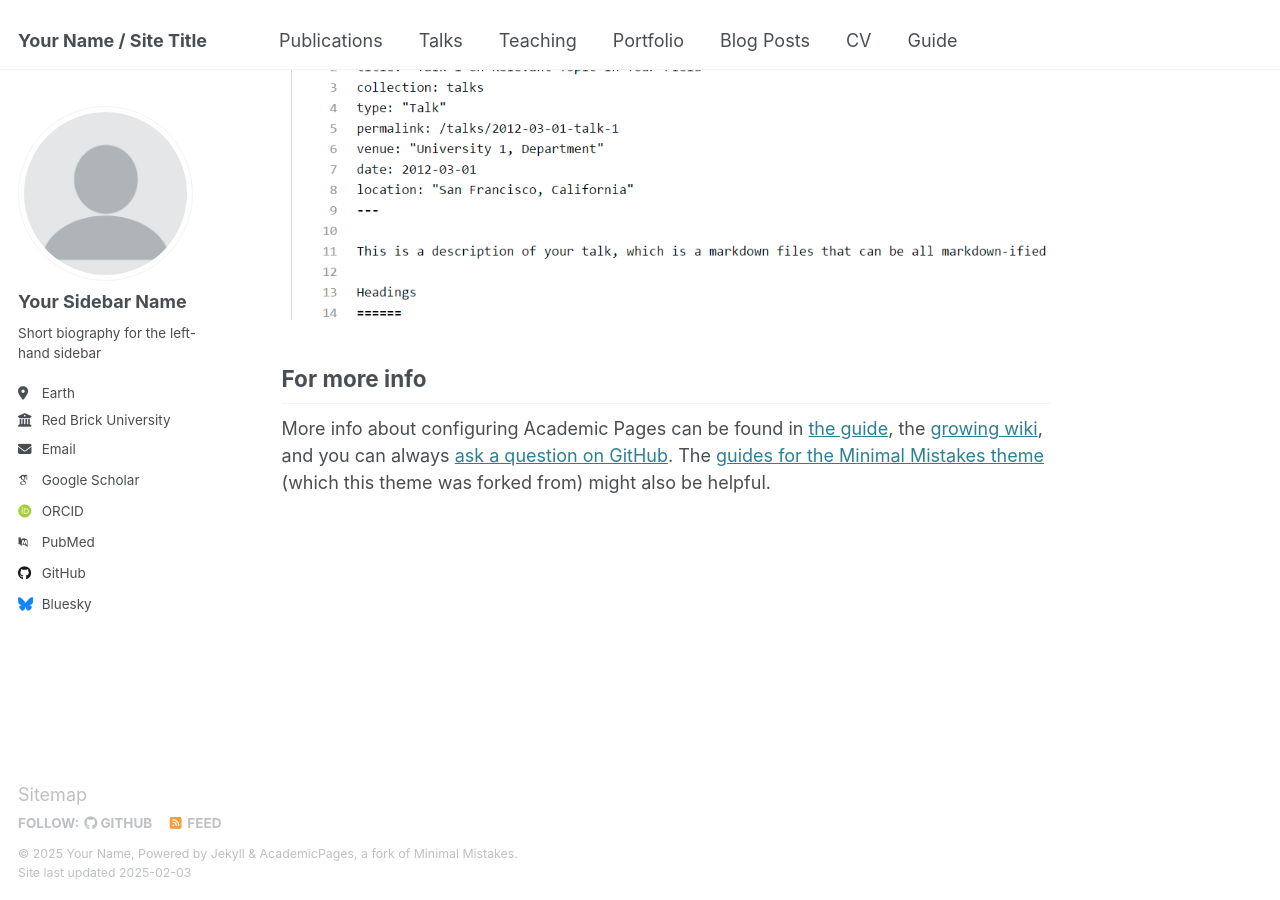
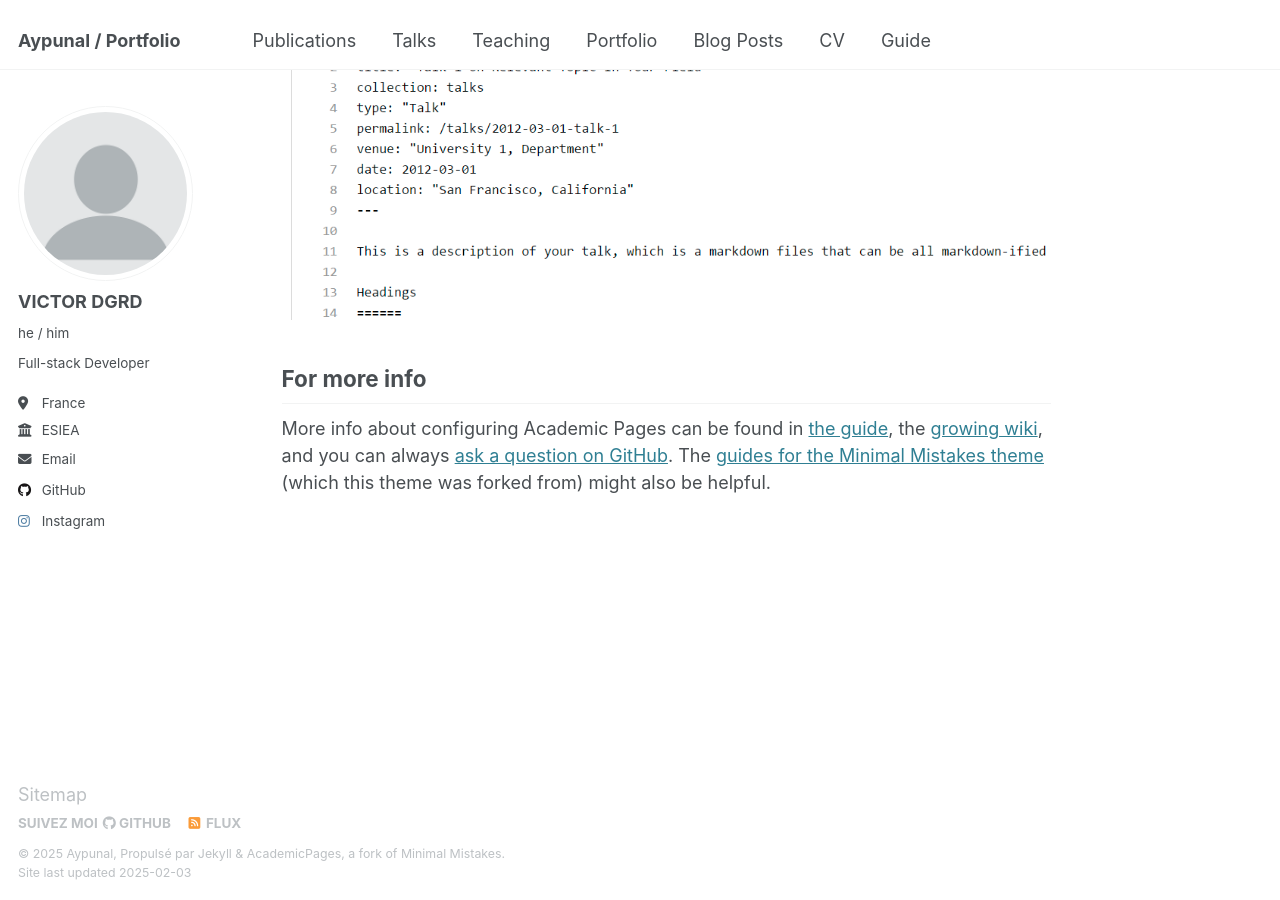
Before and after one commit to Aypunal/aypunal.github.io, a Jekyll site: the page built from _pages/about.md, in a window 1280 px wide and 900 px high, scrolled down 2642 px. Built offline with Jekyll 4.4.1, drawn with Linux system fonts in a browser that asks for light colours; some web fonts are replaced.

Commit message:
first changes

```diff
--- a/_config.yml
+++ b/_config.yml
@@ -7,15 +7,15 @@
 # server process.
 
 # Basic Site Settings
-locale                   : "en-US"
+locale                   : "fr-FR"
 site_theme               : "default"
-title                    : "Your Name / Site Title"
+title                    : "Aypunal / Portfolio"
 title_separator          : "-"
-name                     : &name "Your Name"
-description              : &description "personal description"
-url                      : https://academicpages.github.io # the base hostname & protocol for your site e.g. "https://[your GitHub username].github.io"
+name                     : &name "Aypunal"
+description              : &description "Hey :)"
+url                      : https://aypunal.github.io # the base hostname & protocol for your site e.g. "https://[your GitHub username].github.io"
 baseurl                  : "" # the subpath of your site, e.g. "/blog"
-repository               : "academicpages/academicpages.github.io"
+repository               : "Aypunal/aypunal.github.io"
 
 # Site Author - The following control what appear as part of the author content on the side bar.
 #               If a field is blank the icon and link will not appear, otherwise it will be shown.
@@ -23,21 +23,21 @@ repository               : "academicpages/academicpages.github.io"
 author:
   # Biographic information
   avatar           : "profile.png"
-  name             : "Your Sidebar Name"
-  pronouns         : # example: "she/her"
-  bio              : "Short biography for the left-hand sidebar"
-  location         : "Earth"
-  employer         : "Red Brick University"
+  name             : "VICTOR DGRD"
+  pronouns         : "he / him" # example: "she/her"
+  bio              : "Full-stack Developer"
+  location         : "France"
+  employer         : "ESIEA"
   uri              : # URL
-  email            : "none@example.org"
+  email            : "victor.degrolard@gmail.com"
 
   # Academic websites
   arxiv            : # URL - Update with the correct link to your profile
-  googlescholar    : "https://scholar.google.com/citations?user=PS_CX0AAAAAJ"
+  googlescholar    : #"https://scholar.google.com/citations?user=PS_CX0AAAAAJ"
   impactstory      : # URL
-  orcid            : "http://orcid.org/yourorcidurl"
+  orcid            : #"http://orcid.org/yourorcidurl"
   semantic         : # URL
-  pubmed           : "https://www.ncbi.nlm.nih.gov/pubmed/?term=john+snow"
+  pubmed           : #"https://www.ncbi.nlm.nih.gov/pubmed/?term=john+snow"
   researchgate     : # URL
   scopus           : # URL
 
@@ -45,19 +45,19 @@ author:
   bitbucket        : # Username - Update with your username on the site
   codepen          : # Username
   dribbble         : # Username
-  github           : "academicpages"
+  github           : "Aypunal"
   kaggle           : # Username
   stackoverflow    : # User number or user number and name (i.e., use "1" or "1/jeff-atwood")
 
   # Social media
-  bluesky          : "bsky.app" # Replace this with you Bluesky username
+  bluesky          : #"bsky.app" # Replace this with you Bluesky username
   facebook         : # Username
   flickr           : # Username
   foursquare       : # Username
   goodreads        : # Username
   google_plus      : # Username
   keybase          : # Username
-  instagram        : # Username
+  instagram        : "victor.dgrd" # Username
   lastfm           : # Username
   linkedin         : # Username
   mastodon         : # URL
@@ -79,10 +79,10 @@ author:
 publication_category:
   books:
     title: 'Books'
-  manuscripts:
-    title: 'Journal Articles'
-  conferences:
-    title: 'Conference Papers'
+  # manuscripts:
+    # title: 'Journal Articles'
+  # conferences:
+    # title: 'Conference Papers'
 
 # Site Settings
 teaser                   :  # filename of teaser fallback teaser image placed in /images/, .e.g. "500x300.png"
@@ -214,16 +214,16 @@ kramdown:
 # These settings control the types of collections used by the template
 collections:
   teaching:
-    output: true
+    output: false
     permalink: /:collection/:path/
   publications:
-    output: true
+    output: false
     permalink: /:collection/:path/
   portfolio:
-    output: true
+    output: false
     permalink: /:collection/:path/
   talks:
-    output: true
+    output: false
     permalink: /:collection/:path/
 
 
```
